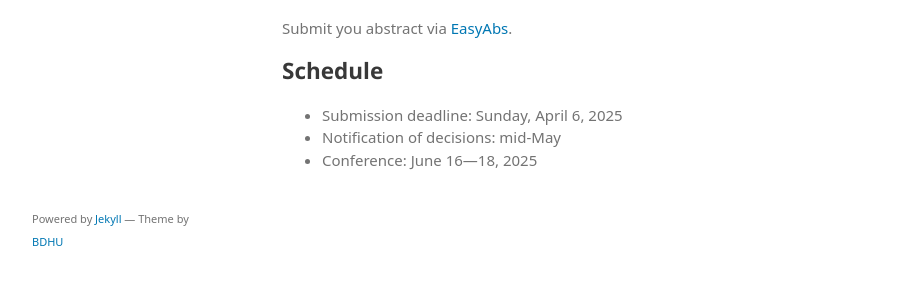
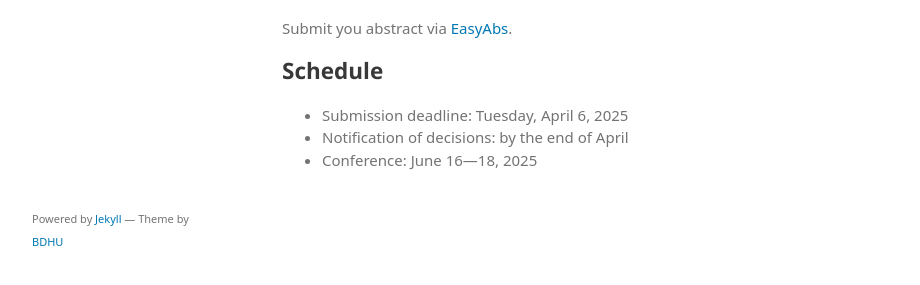
Before and after one commit to wscla28/wscla28.github.io, a Jekyll site: the page built from call.md, in a window 1280 px wide. Shown: the part 579-864 px from the top of the page, without its empty margins (178-1098 px from the left). Built offline with Jekyll 4.4.1, drawn with Linux system fonts in a browser that asks for light colours; some web fonts are replaced; our own code applies the rules of GitHub Pages for plain Markdown files.

Commit message:
Update call.md

```diff
--- a/call.md
+++ b/call.md
@@ -23,6 +23,6 @@ Submit you abstract via [EasyAbs](https://easyabs.linguistlist.org/conference/WS
 
 ## Schedule
 
-+ Submission deadline: Sunday, April 6, 2025
-+ Notification of decisions: mid-May
++ Submission deadline: Tuesday, April 6, 2025
++ Notification of decisions: by the end of April
 + Conference: June 16—18, 2025
```
